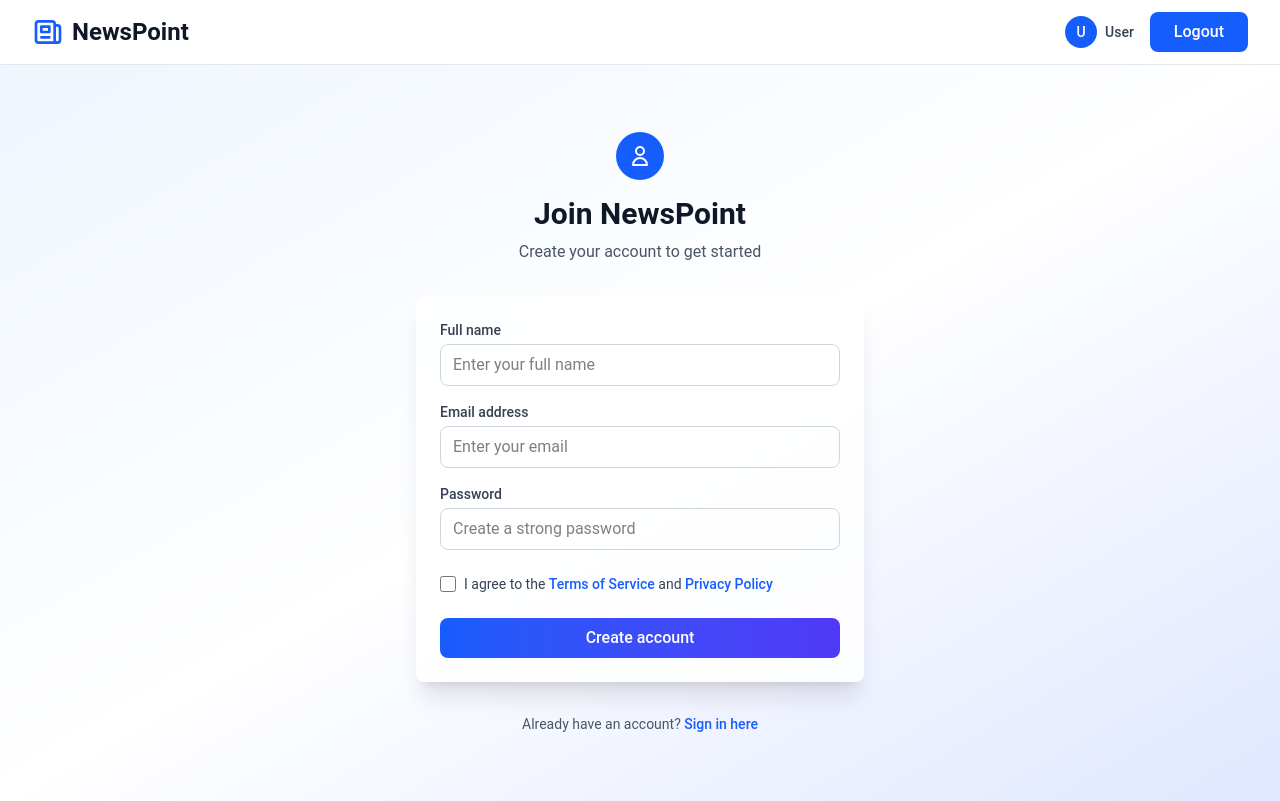
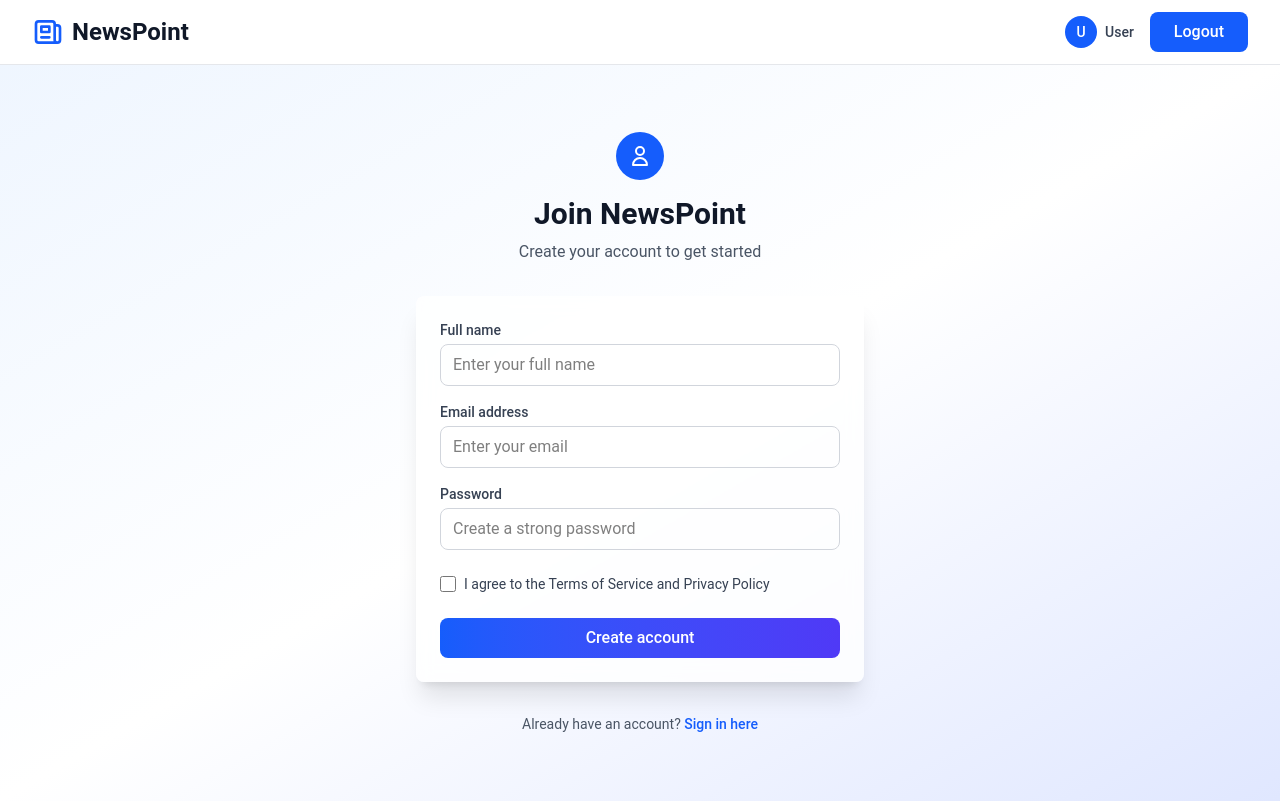
Before and after one commit to AnnBalias/newspoint-adtelligent, a React (Vite) app: page /register in a window 1280 px wide. Built offline with nearby package versions, Linux system fonts and the light colour scheme.

Commit message:
fix-errors

```diff
--- a/biome.json
+++ b/biome.json
@@ -20,8 +20,16 @@
       "style": {
         "noNonNullAssertion": "warn"
       },
-      "suspicious": {
-        "noExplicitAny": "warn"
+"suspicious": {
+        "noExplicitAny": "warn",
+        "noUnknownAtRules": {
+          "level": "off",
+          "options": {
+            "ignoreAtRules": [
+              "theme"
+            ]
+          }
+        }
       },
       "a11y": {
         "noSvgWithoutTitle": "warn",
--- a/src/components/RegisterForm.tsx
+++ b/src/components/RegisterForm.tsx
@@ -4,6 +4,7 @@ import { Link } from 'react-router-dom';
 import { UserIcon } from '../assets/icons';
 import { Button, Card, Input  } from './';
 import { type RegisterFormData, registerSchema } from '../schemas/auth';
+import { useId } from "react";
 
 interface RegisterFormProps {
   onSubmit: (data: RegisterFormData) => void;
@@ -11,6 +12,9 @@ interface RegisterFormProps {
 }
 
 export const RegisterForm = ({ onSubmit, isSubmitting = false }: RegisterFormProps) => {
+
+  const termsId = useId();
+
   const {
     register,
     handleSubmit,
@@ -66,21 +70,14 @@ export const RegisterForm = ({ onSubmit, isSubmitting = false }: RegisterFormPro
 
             <div className="flex items-center">
               <input
-                id="terms"
+                id={termsId}
                 name="terms"
                 type="checkbox"
                 required
                 className="h-4 w-4 text-blue-600 focus:ring-blue-500 border-gray-300 rounded"
               />
               <label htmlFor="terms" className="ml-2 block text-sm text-gray-700">
-                I agree to the{' '}
-                <a href="#" className="text-blue-600 hover:text-blue-500 font-medium">
-                  Terms of Service
-                </a>{' '}
-                and{' '}
-                <a href="#" className="text-blue-600 hover:text-blue-500 font-medium">
-                  Privacy Policy
-                </a>
+                I agree to the Terms of Service and Privacy Policy
               </label>
             </div>
 
```
